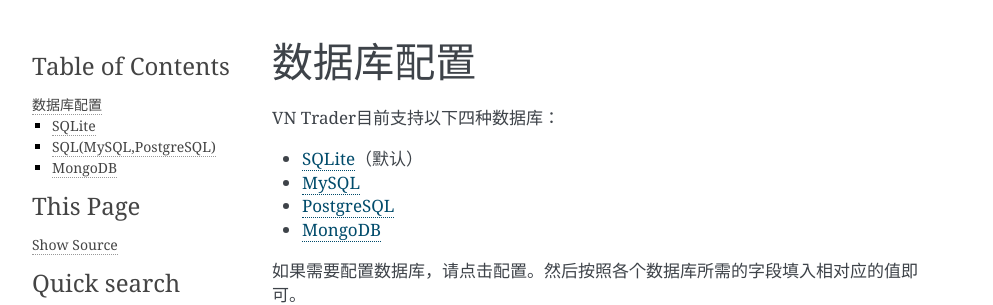
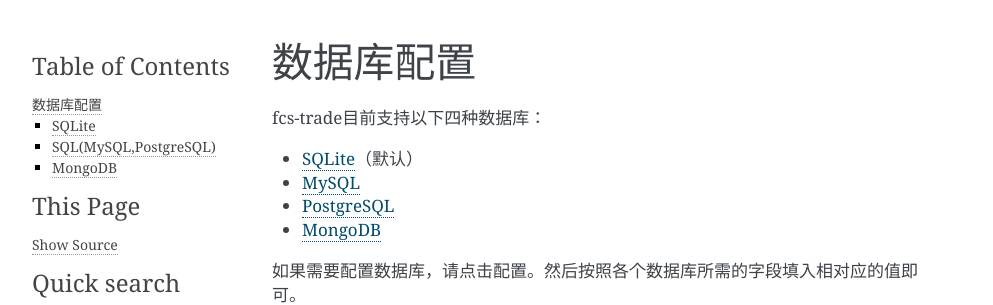
Before and after one commit to fcscolorstone/fcs-trade, a Sphinx documentation site: the page built from docs/database.md, in a window 1280 px wide. Shown: the top 305 px of the page, without its empty margins (148-1141 px from the left). Built offline with Sphinx 7.4.7, drawn with Linux system fonts in a browser that asks for light colours.

Commit message:
update doc

```diff
--- a/docs/database.md
+++ b/docs/database.md
@@ -1,6 +1,6 @@
 # 数据库配置
 
-VN Trader目前支持以下四种数据库：
+fcs-trade目前支持以下四种数据库：
 
  * [SQLite](#sqlite)（默认）
  * [MySQL](#sqlmysqlpostgresql)
```
